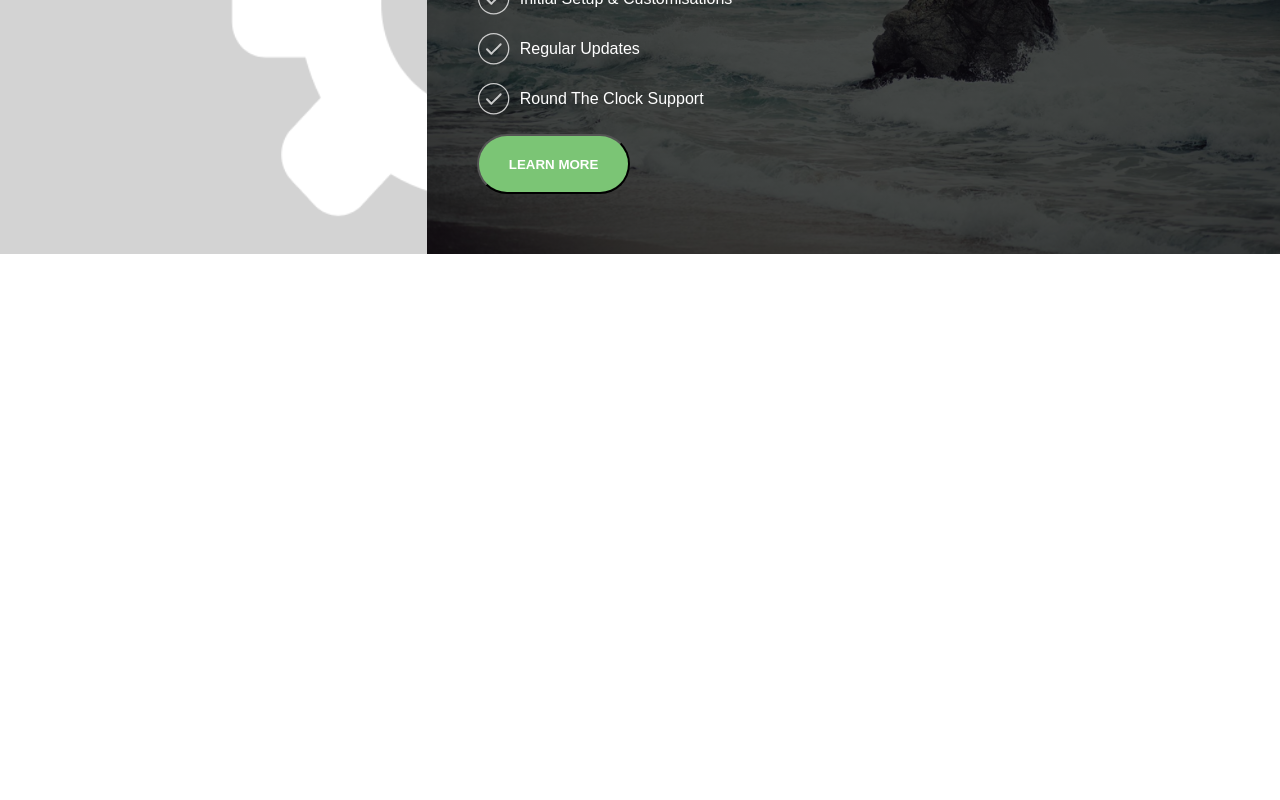
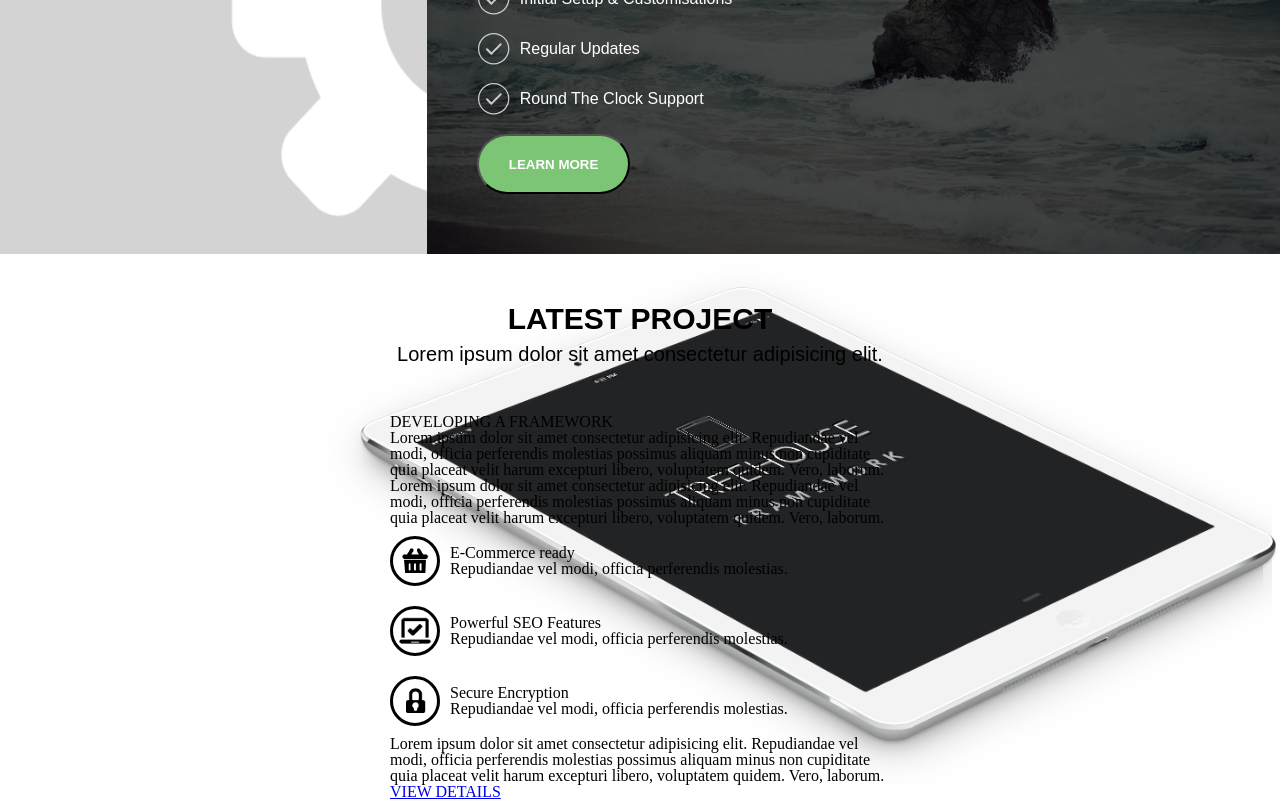
Before and after one commit to staszek998/WWDC3-treehouse, a React (Create React App) app: page / in a window 1280 px wide. Shown: the part 1326-2126 px from the top of the page. Before the commit the page ends 1580 px from the top, so only its background shows below. Built offline with nearby package versions, Linux system fonts and the light colour scheme.

Commit message:
First edits of the LatestProject section

```diff
--- a/src/App.css
+++ b/src/App.css
@@ -185,6 +185,35 @@ div.container {
     margin-left: 10px;
     font-family: sans-serif; }
 
+.latest-project__feature {
+  display: flex;
+  flex-direction: row;
+  justify-content: flex-start;
+  align-items: center;
+  flex-wrap: nowrap;
+  margin: 10px 0; }
+
+.feature__wrapper {
+  display: flex;
+  flex-direction: column;
+  justify-content: center;
+  align-items: flex-start;
+  flex-wrap: nowrap;
+  margin-left: 10px; }
+
+.feature__image {
+  border: 3px solid black;
+  border-radius: 50%;
+  width: 50px;
+  height: 50px;
+  position: relative; }
+  .feature__image img {
+    position: absolute;
+    height: 60%;
+    left: 50%;
+    top: 50%;
+    transform: translate(-50%, -50%); }
+
 .nav {
   display: flex;
   flex-direction: row;
@@ -289,3 +318,25 @@ nav a {
 
 .just-relax__subtitle {
   max-width: 800px; }
+
+.latest-project {
+  background-color: white;
+  background-image: url("./images/latest-project/isometric-ipad-air.png");
+  background-size: contain;
+  background-repeat: no-repeat;
+  background-position: right;
+  padding-top: 50px; }
+  .latest-project .container {
+    display: flex;
+    flex-direction: column;
+    justify-content: space-around;
+    align-items: center; }
+
+.latest-project__content {
+  margin-top: 50px;
+  display: flex;
+  flex-direction: column;
+  flex-wrap: nowrap;
+  justify-content: space-around;
+  align-items: flex-start;
+  max-width: 500px; }
--- a/src/js/Main.jsx
+++ b/src/js/Main.jsx
@@ -2,6 +2,7 @@ import React, { Component } from "react";
 import Nav from "./sections/Nav";
 import Header from "./sections/Header";
 import Intro from "./sections/Intro";
+import LatestProject from "./sections/LatestProject";
 
 class Main extends Component {
   render() {
@@ -10,6 +11,7 @@ class Main extends Component {
         <Nav />
         <Header />
         <Intro />
+        <LatestProject />
       </div>
     );
   }
--- a/src/js/components/latest-project/Feature.jsx
+++ b/src/js/components/latest-project/Feature.jsx
@@ -0,0 +1,19 @@
+import React, { Component } from "react";
+
+class Feature extends Component {
+  render() {
+    return (
+      <div className="latest-project__feature">
+        <div className="feature__image">
+          <img src={this.props.imgSrc} alt={this.props.imgAlt} />
+        </div>
+        <div className="feature__wrapper">
+          <span className="feature__title">{this.props.title}</span>
+          <span className="feature__description">{this.props.description}</span>
+        </div>
+      </div>
+    );
+  }
+}
+
+export default Feature;
--- a/src/js/sections/LatestProject.jsx
+++ b/src/js/sections/LatestProject.jsx
@@ -0,0 +1,35 @@
+import React, { Component } from "react";
+import Feature from "../components/latest-project/Feature";
+import iconBasket from "../../images/latest-project/icon-basket.png";
+import iconLaptop from "../../images/latest-project/icon-laptop.png";
+import iconLock from "../../images/latest-project/icon-lock.png";
+const shortLorem =
+  "Lorem ipsum dolor sit amet consectetur adipisicing elit. Repudiandae vel modi, officia perferendis molestias possimus aliquam minus non cupiditate quia placeat velit harum excepturi libero, voluptatem quidem. Vero, laborum.";
+
+class LatestProject extends Component {
+  render() {
+    return (
+      <section className="latest-project">
+        <div className="container">
+          <h2 className="section-title">LATEST PROJECT</h2>
+          <h4 className="section-subtitle">
+            Lorem ipsum dolor sit amet consectetur adipisicing elit.
+          </h4>
+          <div className="latest-project__content">
+            <h5 className="latest-project__heading">DEVELOPING A FRAMEWORK</h5>
+            <p className="latest-project__paragraph">
+              {shortLorem} {shortLorem}
+            </p>
+            <Feature imgSrc={iconBasket} imgAlt='Basket icon' title='E-Commerce ready' description='Repudiandae vel modi, officia perferendis molestias.' />
+            <Feature imgSrc={iconLaptop} imgAlt='Laptop icon' title='Powerful SEO Features' description='Repudiandae vel modi, officia perferendis molestias.'/>
+            <Feature imgSrc={iconLock} imgAlt='Lock icon' title='Secure Encryption' description='Repudiandae vel modi, officia perferendis molestias.'/>
+            <p className="latest-project__paragraph">{shortLorem}</p>
+            <a href="#">VIEW DETAILS</a>
+          </div>
+        </div>
+      </section>
+    );
+  }
+}
+
+export default LatestProject;
--- a/src/scss/components/latest-project/_feature.scss
+++ b/src/scss/components/latest-project/_feature.scss
@@ -0,0 +1,33 @@
+.latest-project__feature {
+  display: flex;
+  flex-direction: row;
+  justify-content: flex-start;
+  align-items: center;
+  flex-wrap: nowrap;
+  margin: 10px 0;
+}
+
+.feature__wrapper {
+  display: flex;
+  flex-direction: column;
+  justify-content: center;
+  align-items: flex-start;
+  flex-wrap: nowrap;
+  margin-left: 10px;
+}
+
+.feature__image {
+  border: 3px solid black;
+  border-radius: 50%;
+  width: 50px;
+  height: 50px;
+  position: relative;
+
+  img {
+    position: absolute;
+    height: 60%;
+    left: 50%;
+    top: 50%;
+    transform: translate(-50%, -50%);
+  }
+}
--- a/src/scss/sections/_latest-project.scss
+++ b/src/scss/sections/_latest-project.scss
@@ -0,0 +1,25 @@
+.latest-project {
+  background-color: white;
+  background-image: url("./images/latest-project/isometric-ipad-air.png");
+  background-size: contain;
+  background-repeat: no-repeat;
+  background-position: right;
+  padding-top: 50px;
+
+  .container {
+    display: flex;
+    flex-direction: column;
+    justify-content: space-around;
+    align-items: center;
+  }
+}
+
+.latest-project__content {
+  margin-top: 50px;
+  display: flex;
+  flex-direction: column;
+  flex-wrap: nowrap;
+  justify-content: space-around;
+  align-items: flex-start;
+  max-width: 500px;
+}
```
